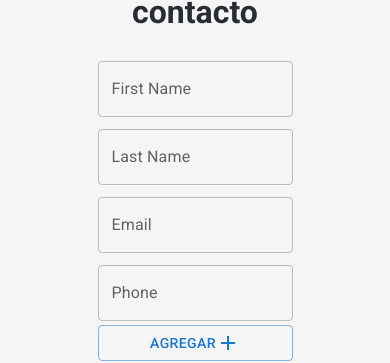
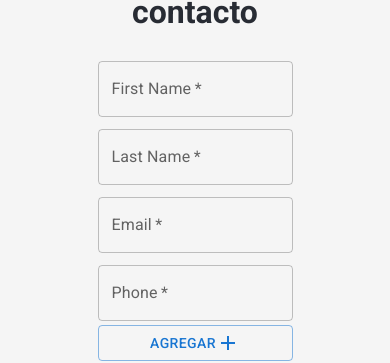
Before and after one commit to Lexyfeer/reto-backbone, a React (Create React App) app: page /contact in a window 390 px wide. Shown: the part 263-626 px from the top of the page. Built offline with nearby package versions, Linux system fonts and the light colour scheme; the HTML template or start-up script is replaced by a standard one.

Commit message:
Validations for emails and phone

```diff
--- a/src/components/ContactComponent/Contact.tsx
+++ b/src/components/ContactComponent/Contact.tsx
@@ -16,11 +16,15 @@ const Contact = ({ }) => {
   const [lastName, setLastName] = useState<string | null>('');
   const [email, setEmail] = useState<string | null>('');
   const [phone, setPhone] = useState<string | null>('');
+  const [exist, setExist] = useState<boolean>(false);
+  const [existPhone, setExistPhone] = useState<boolean>(false);
+  const [errorMessage, setErrorMessage] = useState<string>('');
+  const [errorPhoneMessage, setErrorPhoneMessage] = useState<string>('');
 
   useEffect(() => {
     const setDefaultData = async () => {
       if (idContact) {
-        await axios.get('https://bkbnchallenge.herokuapp.com/contacts/'+idContact)
+        await axios.get('https://bkbnchallenge.herokuapp.com/contacts/' + idContact)
           .then((response: any) => {
             setFirstName(response.data.firstName)
             setLastName(response.data.lastName)
@@ -32,60 +36,76 @@ const Contact = ({ }) => {
     setDefaultData();
   }, []);
 
-  const updateAPIData = async () => {
+  const modifyContact = async () => {
     if (idContact) {
-      await axios.put('https://bkbnchallenge.herokuapp.com/contacts/'+idContact, { firstName, lastName, email, phone })
+      await axios.put('https://bkbnchallenge.herokuapp.com/contacts/' + idContact, { firstName, lastName, email, phone })
         .then(() => {
           history('/')
         })
     }
-    else{
+    else {
       await axios.post('https://bkbnchallenge.herokuapp.com/contacts', { firstName, lastName, email, phone })
         .then(() => {
           history('/')
+        })
+        .catch((error) => {
+          console.log(error)
+          if(error.response.data.message.includes('email')){
+            setExist(true);
+            setErrorMessage(error.response.data.message)
+          }
+          else{
+            setExistPhone(true);
+            setErrorPhoneMessage(error.response.data.message)
+          }
         })
     }
   }
 
   return (
     <>
-      <h1>Formulario para { idContact ? <span>actualizar</span> : <span>agregar</span> } contacto</h1>
+      <h1>Formulario para {idContact ? <span>actualizar</span> : <span>agregar</span>} contacto</h1>
 
-      <form className='formContainer' onSubmit={handleSubmit(updateAPIData)}>
+      <form className='formContainer' onSubmit={handleSubmit(modifyContact)}>
         <TextField
+          id='firstName'
+          required
           value={firstName}
           label="First Name"
           margin="dense"
           color="secondary"
-          onChange={(e) => setFirstName(e.target.value)}
-        />
+          onChange={(e) => setFirstName(e.target.value)} />
         <TextField
+          id='lastName'
+          required
           value={lastName}
           label="Last Name"
           margin="dense"
           color="secondary"
-          onChange={(e) => setLastName(e.target.value)}
-        />
+          onChange={(e) => setLastName(e.target.value)} />
         <TextField
+          id='email'
+          type='email'
+          required
+          error={exist}
           value={email}
           label="Email"
           margin="dense"
           color="secondary"
-          onChange={(e) => {
-            setEmail(e.target.value);
-            // pattern: /^[^\s@]+@[^\s@]+\.[^\s@]+$/i
-          }}
-        />
+          onChange={(e) => setEmail(e.target.value)}
+          helperText={errorMessage} />
         <TextField
+          id='phone'
+          required
+          error={existPhone}
           value={phone}
-
           label="Phone"
           margin="dense"
           color="secondary"
-          onChange={(e) => setPhone(e.target.value)}
-        />
+          onChange={(e) => {setPhone(e.target.value)}}
+          helperText={errorPhoneMessage} />
         <Button type="submit" variant="outlined" >
-          { idContact ? <>Actualizar <EditIcon /></> : <>Agregar <AddIcon /></> }
+          {idContact ? <>Actualizar <EditIcon /></> : <>Agregar <AddIcon /></>}
         </Button>
       </form>
     </>
```
Lines whose indentation alone changed are shown as unchanged.
